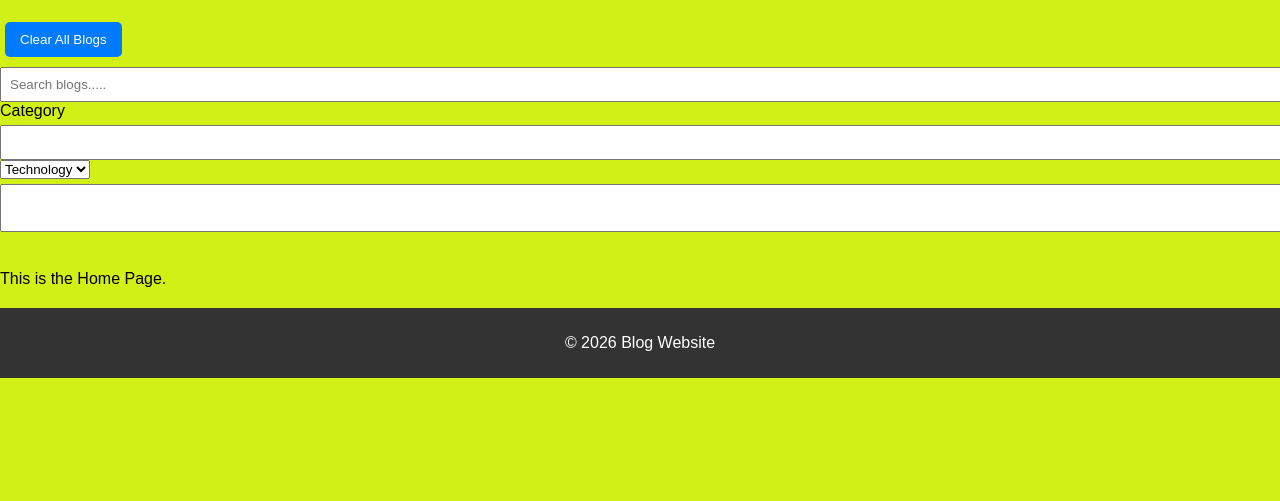
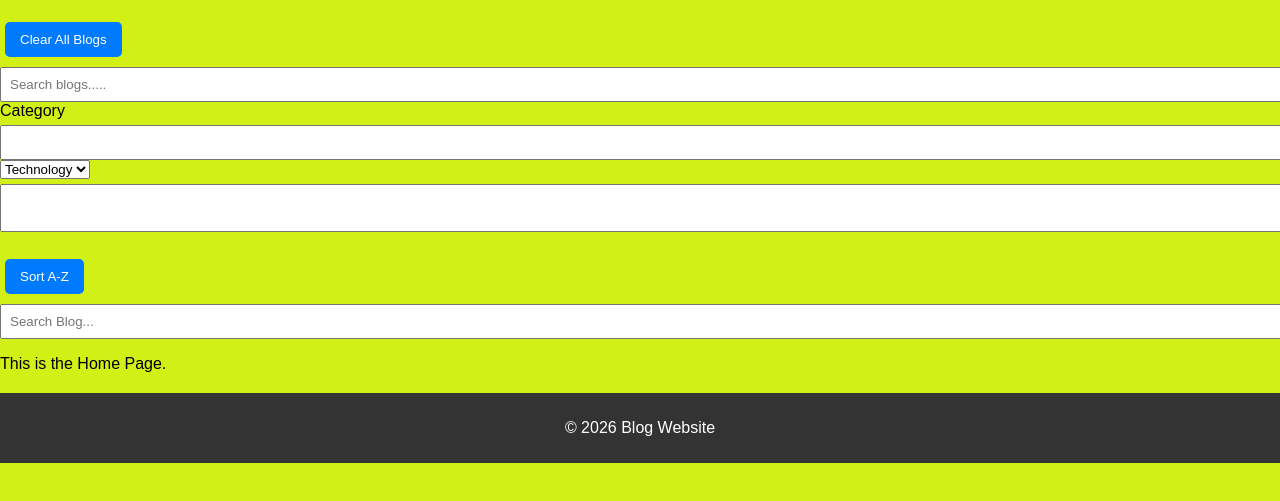
Before and after one commit to usharani16challa/blog-website, a website: page index.html in a window 1280 px wide. Shown: the part 159-660 px from the top of the page. Drawn offline with Linux system fonts and the light colour scheme.

Commit message:
Day 12 completed

```diff
--- a/index.html
+++ b/index.html
@@ -33,6 +33,10 @@
 
 <br><br>
 
+<button onclick="sortBlogs()">Sort A-Z</button>
+
+<input type="text" id="searchInput" placeholder="Search Blog..." onkeyup="searchBlogs()">
+
 <div id="blogContainer"></div>
 
 <script src="script.js"></script>
--- a/script.js
+++ b/script.js
@@ -18,6 +18,16 @@ function displayBlogs(blogList = blogs) {
         `;
         container.appendChild(card);
     });
+}
+
+function sortBlogs() {
+    blogs.sort((a, b) => a.title.localeCompare(b.title));
+
+    localStorage.setItem("blogs", JSON.stringify(blogs));
+
+    displayBlogs();
+
+    alert("Blogs sorted successfully!");
 }
 
 function submitBlog(event) {
```
